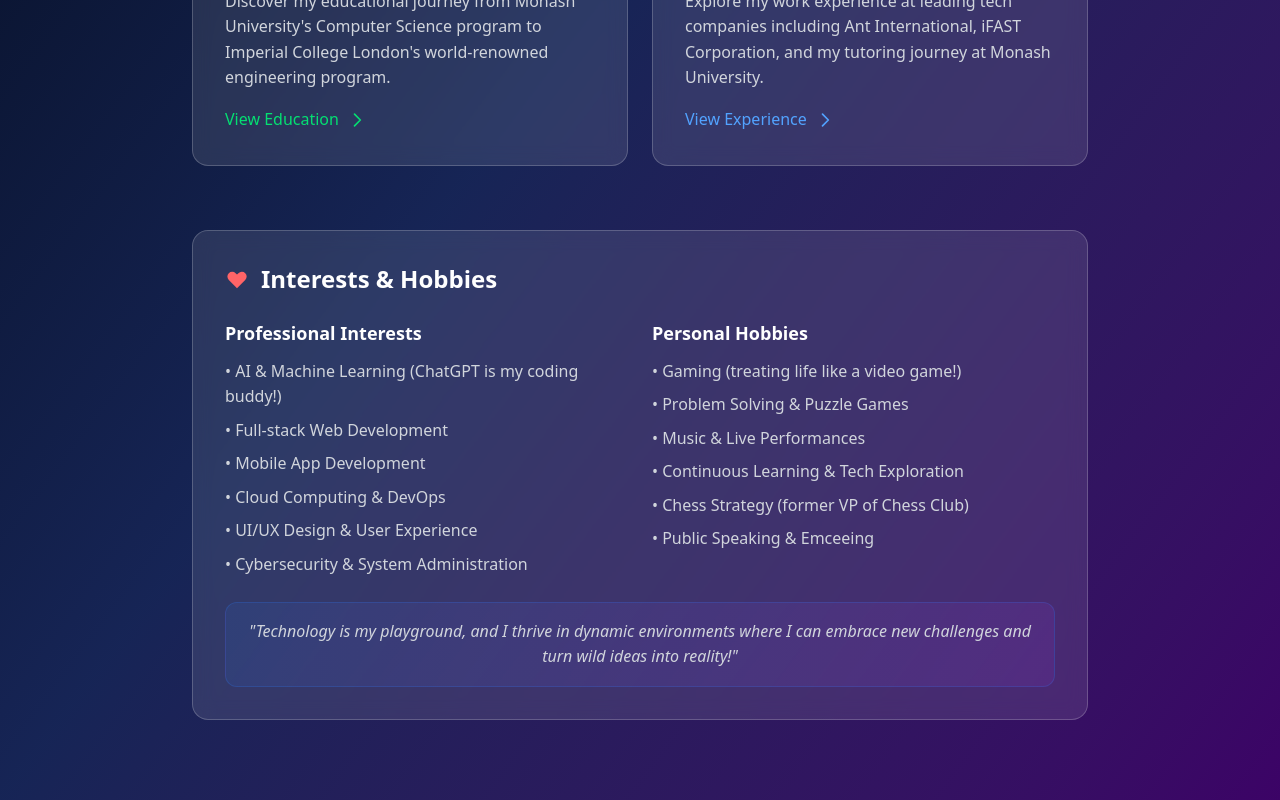
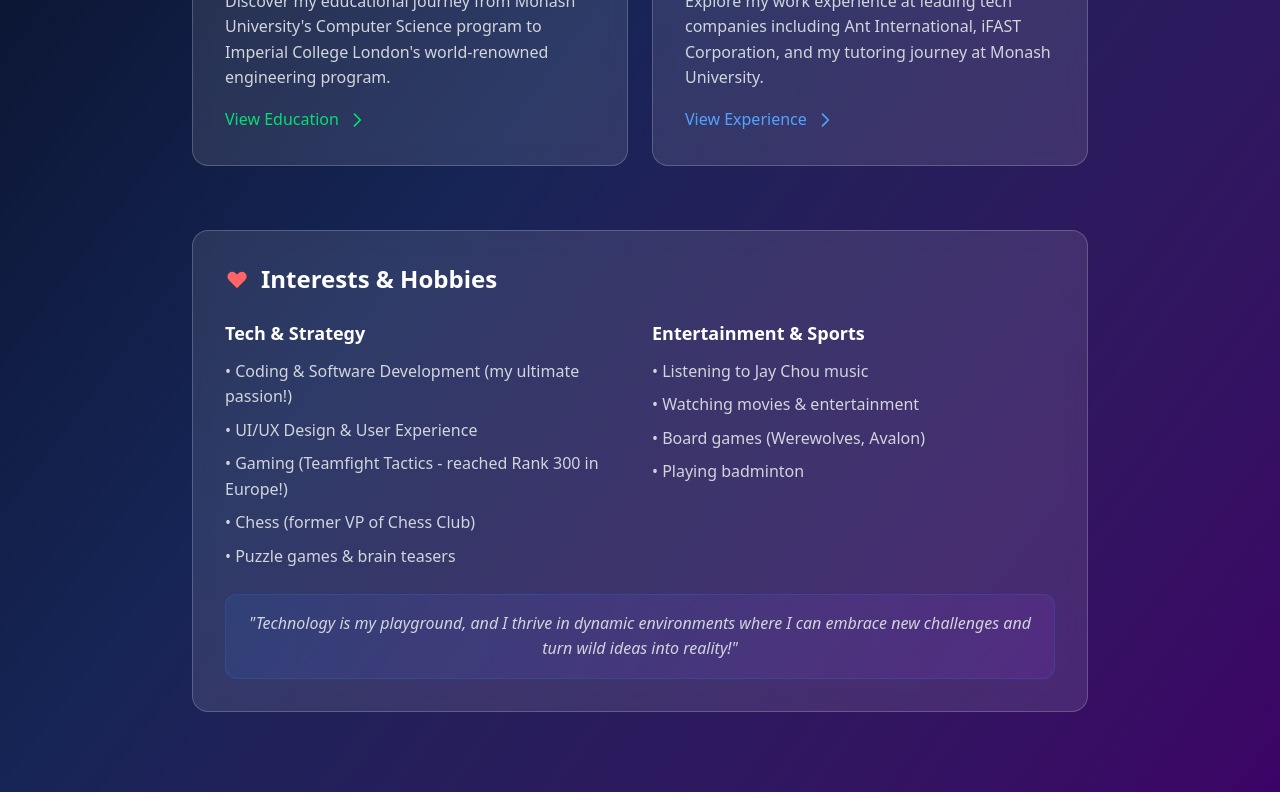
Before and after one commit to sgan0420/portfolio, a Next.js app: page /about in a window 1280 px wide. Shown: the part 908-1708 px from the top of the page. Built offline with nearby package versions, Linux system fonts and the light colour scheme.

Commit message:
interest and hobby

```diff
--- a/src/app/about/page.tsx
+++ b/src/app/about/page.tsx
@@ -160,25 +160,22 @@ const About = () => {
               </div>
               <div className="grid md:grid-cols-2 gap-6">
                 <div>
-                  <h3 className="text-lg font-semibold text-white mb-3">Professional Interests</h3>
+                  <h3 className="text-lg font-semibold text-white mb-3">Tech & Strategy</h3>
                   <ul className="space-y-2 text-gray-300">
-                    <li>• AI & Machine Learning (ChatGPT is my coding buddy!)</li>
-                    <li>• Full-stack Web Development</li>
-                    <li>• Mobile App Development</li>
-                    <li>• Cloud Computing & DevOps</li>
+                    <li>• Coding & Software Development (my ultimate passion!)</li>
                     <li>• UI/UX Design & User Experience</li>
-                    <li>• Cybersecurity & System Administration</li>
+                    <li>• Gaming (Teamfight Tactics - reached Rank 300 in Europe!)</li>
+                    <li>• Chess (former VP of Chess Club)</li>
+                    <li>• Puzzle games & brain teasers</li>
                   </ul>
                 </div>
                 <div>
-                  <h3 className="text-lg font-semibold text-white mb-3">Personal Hobbies</h3>
+                  <h3 className="text-lg font-semibold text-white mb-3">Entertainment & Sports</h3>
                   <ul className="space-y-2 text-gray-300">
-                    <li>• Gaming (treating life like a video game!)</li>
-                    <li>• Problem Solving & Puzzle Games</li>
-                    <li>• Music & Live Performances</li>
-                    <li>• Continuous Learning & Tech Exploration</li>
-                    <li>• Chess Strategy (former VP of Chess Club)</li>
-                    <li>• Public Speaking & Emceeing</li>
+                    <li>• Listening to Jay Chou music</li>
+                    <li>• Watching movies & entertainment</li>
+                    <li>• Board games (Werewolves, Avalon)</li>
+                    <li>• Playing badminton</li>
                   </ul>
                 </div>
               </div>
```
